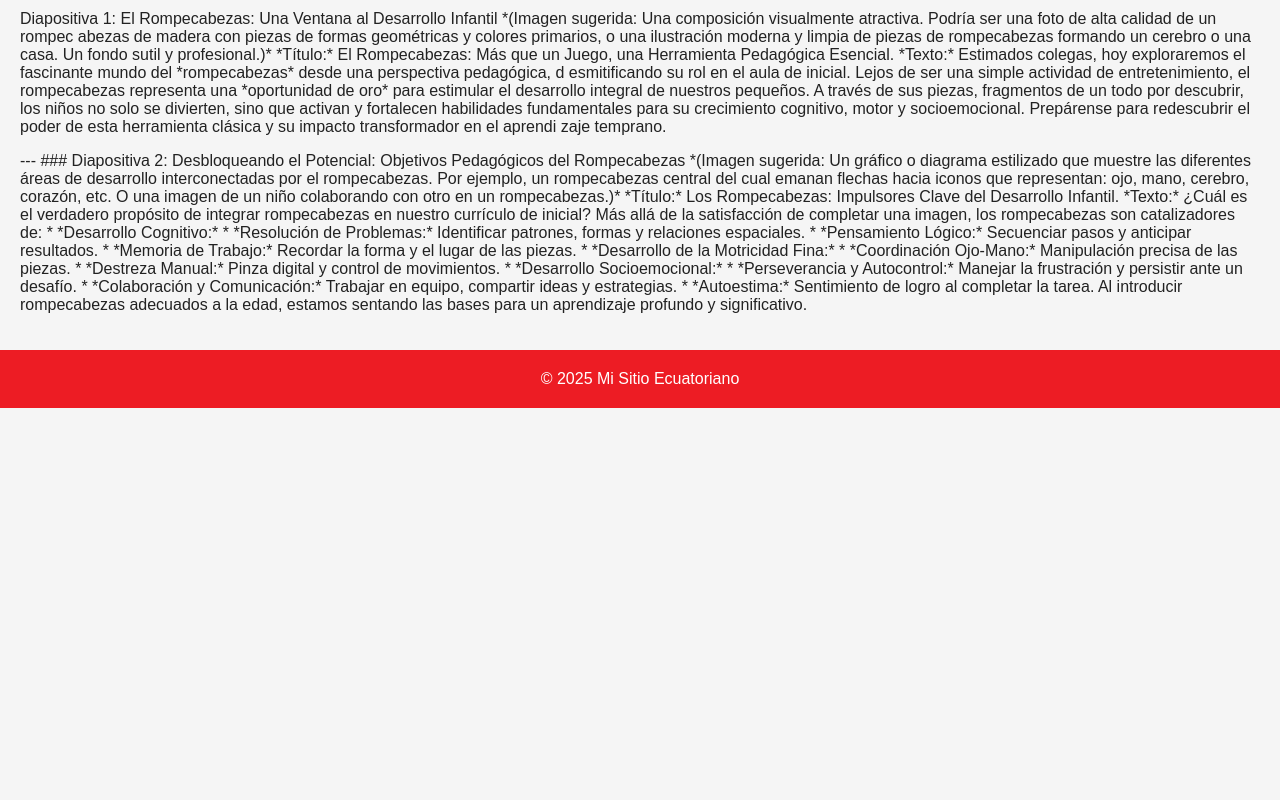
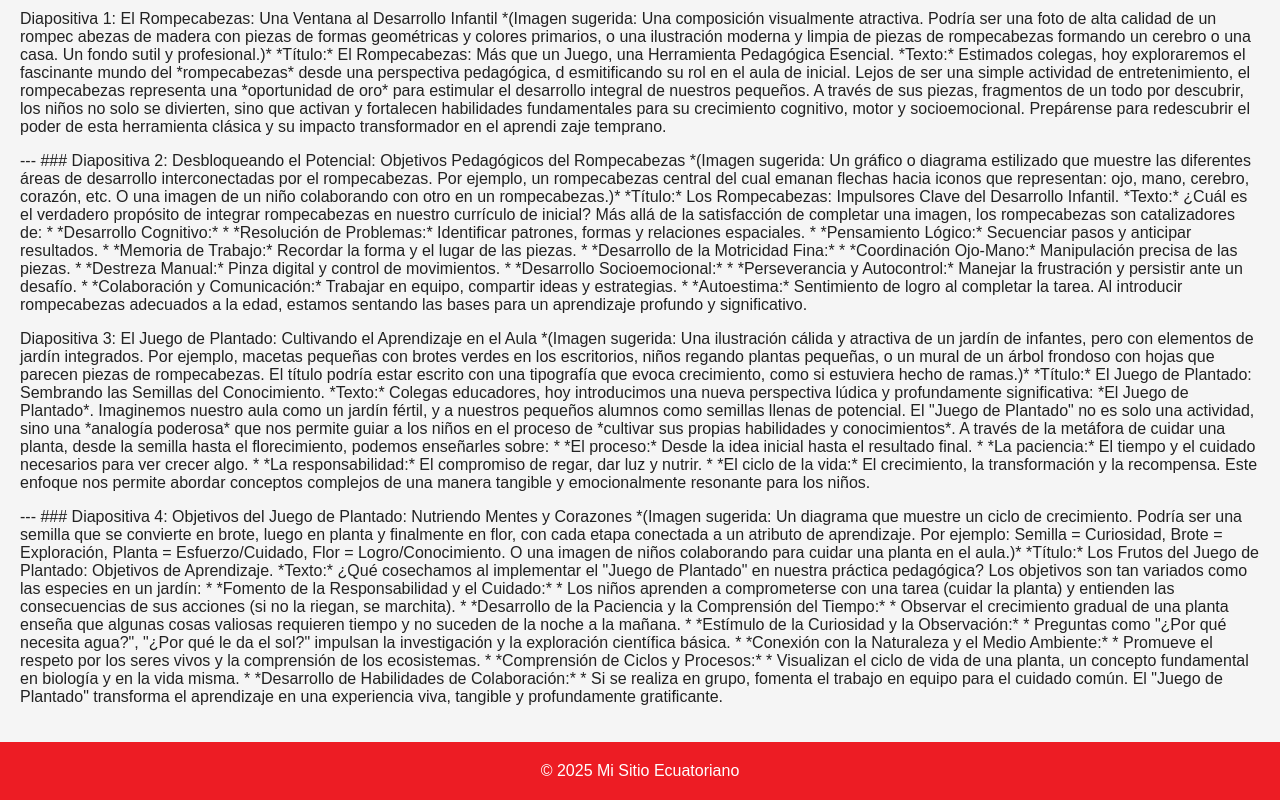
Before and after one commit to Miguelitopro500/ConversacionyRecomendacionJ1, a plain HTML site: page index.html in a window 1280 px wide. Shown: the part 304-1104 px from the top of the page. Before the commit the page ends 800 px from the top, so only its background shows below. Drawn offline with Linux system fonts and the light colour scheme.

Commit message:
Update index.html

```diff
--- a/index.html
+++ b/index.html
@@ -119,6 +119,56 @@ Prepárense para redescubrir el poder de esta herramienta clásica y su impacto
 Al introducir rompecabezas adecuados a la edad, estamos sentando las bases para un aprendizaje profundo y significativo.
 </p>
 
+  <p>Diapositiva 3: El Juego de Plantado: Cultivando el Aprendizaje en el Aula
+
+*(Imagen sugerida: Una ilustración cálida y atractiva de un jardín de infantes, pero con elementos de jardín integrados. Por ejemplo, macetas pequeñas con brotes verdes en los escritorios, niños regando plantas pequeñas, o un mural de un árbol frondoso con hojas que parecen piezas de rompecabezas. El título podría estar escrito con una tipografía que evoca crecimiento, como si estuviera hecho de ramas.)*
+
+*Título:* El Juego de Plantado: Sembrando las Semillas del Conocimiento.
+
+*Texto:*
+
+Colegas educadores, hoy introducimos una nueva perspectiva lúdica y profundamente significativa: *El Juego de Plantado*.
+
+Imaginemos nuestro aula como un jardín fértil, y a nuestros pequeños alumnos como semillas llenas de potencial. El "Juego de Plantado" no es solo una actividad, sino una *analogía poderosa* que nos permite guiar a los niños en el proceso de *cultivar sus propias habilidades y conocimientos*.
+
+A través de la metáfora de cuidar una planta, desde la semilla hasta el florecimiento, podemos enseñarles sobre:
+
+*   *El proceso:* Desde la idea inicial hasta el resultado final.
+*   *La paciencia:* El tiempo y el cuidado necesarios para ver crecer algo.
+*   *La responsabilidad:* El compromiso de regar, dar luz y nutrir.
+*   *El ciclo de la vida:* El crecimiento, la transformación y la recompensa.
+
+Este enfoque nos permite abordar conceptos complejos de una manera tangible y emocionalmente resonante para los niños.
+  </p>
+  <p>
+---
+
+### Diapositiva 4: Objetivos del Juego de Plantado: Nutriendo Mentes y Corazones
+
+*(Imagen sugerida: Un diagrama que muestre un ciclo de crecimiento. Podría ser una semilla que se convierte en brote, luego en planta y finalmente en flor, con cada etapa conectada a un atributo de aprendizaje. Por ejemplo: Semilla = Curiosidad, Brote = Exploración, Planta = Esfuerzo/Cuidado, Flor = Logro/Conocimiento. O una imagen de niños colaborando para cuidar una planta en el aula.)*
+
+*Título:* Los Frutos del Juego de Plantado: Objetivos de Aprendizaje.
+
+*Texto:*
+
+¿Qué cosechamos al implementar el "Juego de Plantado" en nuestra práctica pedagógica? Los objetivos son tan variados como las especies en un jardín:
+
+*   *Fomento de la Responsabilidad y el Cuidado:*
+    *   Los niños aprenden a comprometerse con una tarea (cuidar la planta) y entienden las consecuencias de sus acciones (si no la riegan, se marchita).
+*   *Desarrollo de la Paciencia y la Comprensión del Tiempo:*
+    *   Observar el crecimiento gradual de una planta enseña que algunas cosas valiosas requieren tiempo y no suceden de la noche a la mañana.
+*   *Estímulo de la Curiosidad y la Observación:*
+    *   Preguntas como "¿Por qué necesita agua?", "¿Por qué le da el sol?" impulsan la investigación y la exploración científica básica.
+*   *Conexión con la Naturaleza y el Medio Ambiente:*
+    *   Promueve el respeto por los seres vivos y la comprensión de los ecosistemas.
+*   *Comprensión de Ciclos y Procesos:*
+    *   Visualizan el ciclo de vida de una planta, un concepto fundamental en biología y en la vida misma.
+*   *Desarrollo de Habilidades de Colaboración:*
+    *   Si se realiza en grupo, fomenta el trabajo en equipo para el cuidado común.
+
+El "Juego de Plantado" transforma el aprendizaje en una experiencia viva, tangible y profundamente gratificante.
+  </p>
+
 </div>
 
 <div id="noticias" class="section">
```
